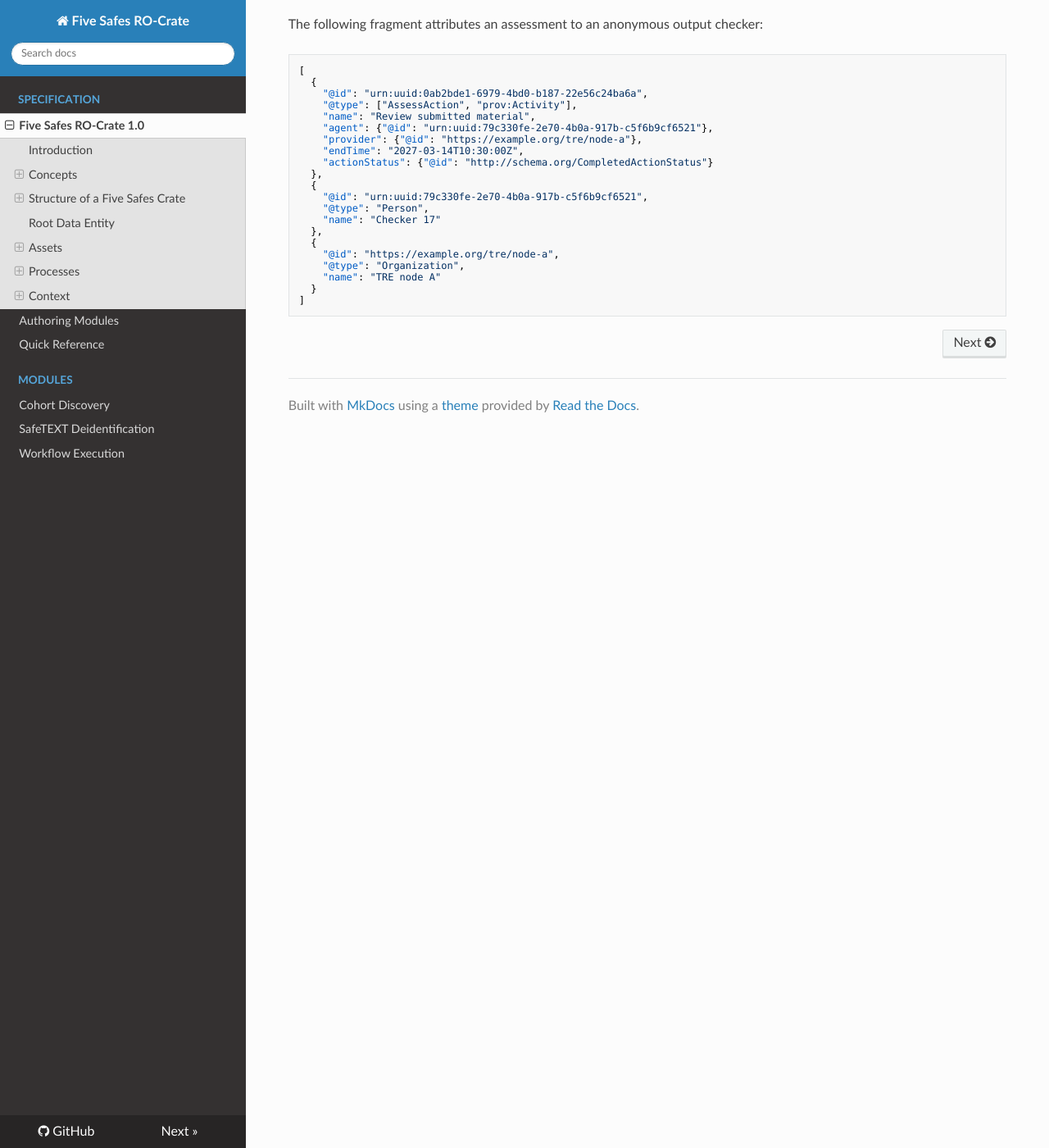
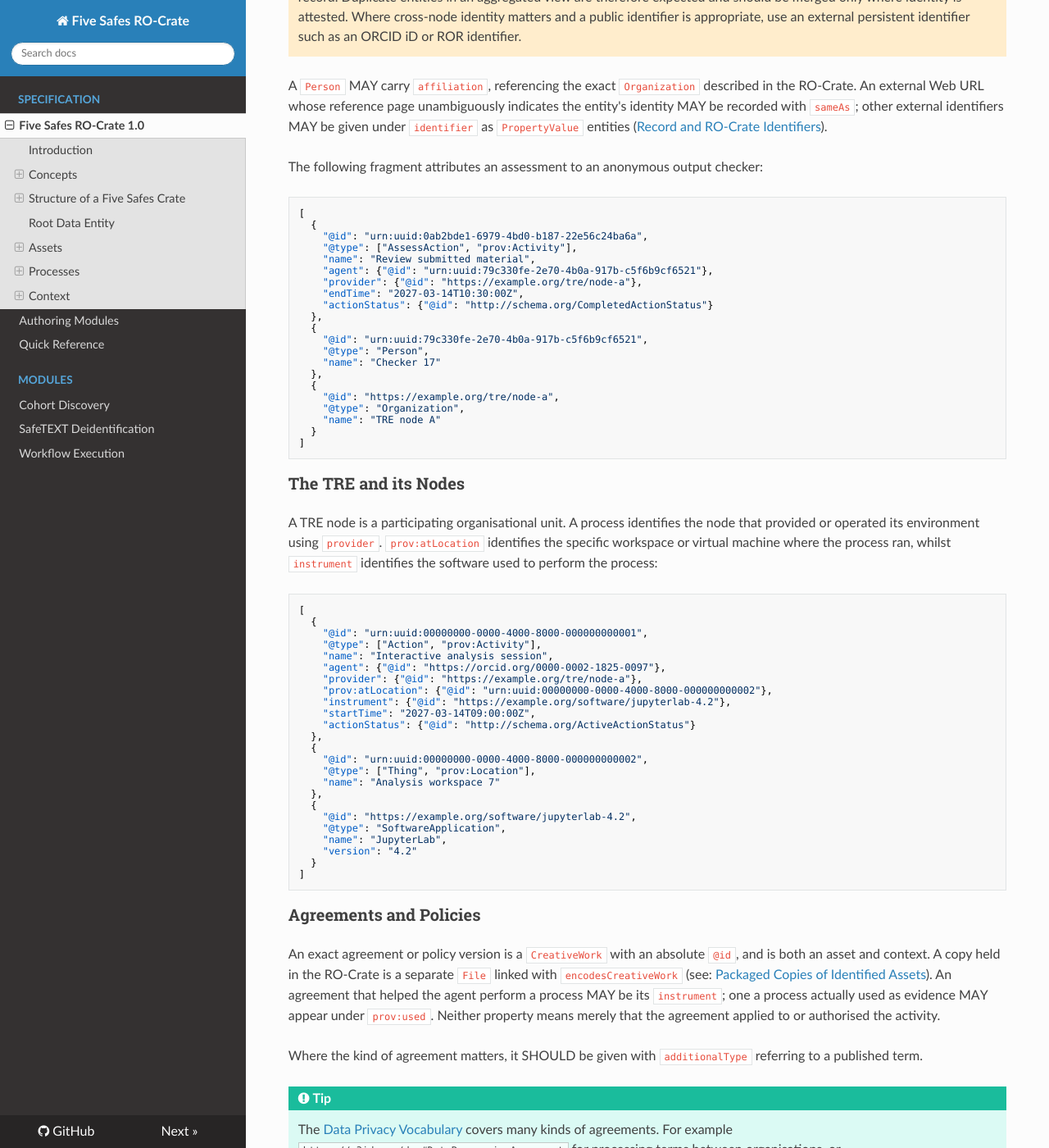
Before and after one commit to eScienceLab/Five-Safes-RO-Crate, an MkDocs documentation site: the page built from docs/index.md, in a window 1280 px wide and 1400 px high, scrolled down 17190 px. Shown: the whole window at 82% size. Built offline with MkDocs 1.6.1, drawn with Linux system fonts in a browser that asks for light colours; nearby versions of some CDN libraries; some of the changed text lies outside the part shown.

Commit message:
docs: TRE, nodes, and agreements and policies

````diff
--- a/docs/index.md
+++ b/docs/index.md
@@ -274,6 +274,9 @@ outputs/count-v1.csv
     └── encodesCreativeWork
           └── https://tre72.example.org/activities/A123/assets/count/v1
 ```
+
+!!! tip "Why are there separate entities?"
+    The absolute IRI identifies the asset independently of the RO-Crate. The relative path identifies the copy carried inside this particular RO-Crate. For example, `https://example.org/reports/17` identifies a report, whilst `files/report.pdf` identifies the PDF copy included in the RO-Crate. Keeping these separate allows the same asset to be packaged at different paths or in different formats without incorrectly treating each copy as a new asset version.
 
 A packaged file MUST use `encodesCreativeWork` for this relationship. A packaged directory MUST instead use `exampleOfWork`. In either case, the target MUST identify the exact asset version and MUST be typed as `CreativeWork` or one of its subtypes, such as `Dataset`. The core profile does not define an equivalent relationship for an asset that is not a CreativeWork.
 
@@ -648,3 +651,75 @@ The following fragment attributes an assessment to an anonymous output checker:
   }
 ]
 ```
+
+### The TRE and its Nodes
+
+A TRE node is a participating organisational unit. A process identifies the node that provided or operated its environment using `provider`. `prov:atLocation` identifies the specific workspace or virtual machine where the process ran, whilst `instrument` identifies the software used to perform the process:
+
+```json
+[
+  {
+    "@id": "urn:uuid:00000000-0000-4000-8000-000000000001",
+    "@type": ["Action", "prov:Activity"],
+    "name": "Interactive analysis session",
+    "agent": {"@id": "https://orcid.org/0000-0002-1825-0097"},
+    "provider": {"@id": "https://example.org/tre/node-a"},
+    "prov:atLocation": {"@id": "urn:uuid:00000000-0000-4000-8000-000000000002"},
+    "instrument": {"@id": "https://example.org/software/jupyterlab-4.2"},
+    "startTime": "2027-03-14T09:00:00Z",
+    "actionStatus": {"@id": "http://schema.org/ActiveActionStatus"}
+  },
+  {
+    "@id": "urn:uuid:00000000-0000-4000-8000-000000000002",
+    "@type": ["Thing", "prov:Location"],
+    "name": "Analysis workspace 7"
+  },
+  {
+    "@id": "https://example.org/software/jupyterlab-4.2",
+    "@type": "SoftwareApplication",
+    "name": "JupyterLab",
+    "version": "4.2"
+  }
+]
+```
+
+### Agreements and Policies
+
+An exact agreement or policy version is a `CreativeWork` with an absolute `@id`, and is both an asset and context. A copy held in the RO-Crate is a separate `File` linked with `encodesCreativeWork` (see: [Packaged Copies of Identified Assets](#packaged-copies-of-identified-assets)). An agreement that helped the agent perform a process MAY be its `instrument`; one a process actually used as evidence MAY appear under `prov:used`. Neither property means merely that the agreement applied to or authorised the activity.
+
+Where the kind of agreement matters, it SHOULD be given with `additionalType` referring to a published term.
+
+!!! tip
+    The [Data Privacy Vocabulary](https://w3id.org/dpv) covers many kinds of agreements. For example `https://w3id.org/dpv#DataProcessingAgreement` for processing terms between organisations, or `https://w3id.org/dpv#StatisticalConfidentialityAgreement` for disclosure-control.
+
+### Credentials
+
+Training and qualifications relevant to access are `EducationalOccupationalCredential `entities referenced from the person with `hasCredential`. This identifies the exact credential awarded to that person.
+
+When the credential has exactly one continuous validity period with the start and endpoints known, it SHOULD carry exactly one `dct:valid` value as a closed interval in `start/end` form, with the start and endpoints as `YYYY-MM-DD` dates or both as [RFC 3339](https://www.rfc-editor.org/rfc/rfc3339) date-times with time zones, and the start not later than the end.
+
+A producer MUST NOT infer a missing endpoint, and `dct:valid` MUST be omitted where only a start or endpoints is known.
+
+!!! note
+    An interval with a start and endpoint is the only form that can establish validity at a time.
+
+```json
+[
+  {
+    "@id": "urn:uuid:79c330fe-2e70-4b0a-917b-c5f6b9cf6521",
+    "@type": "Person",
+    "hasCredential": {
+      "@id": "urn:uuid:9d721e23-78c2-4bdd-b96a-a3ef090662f0"
+    }
+  },
+  {
+    "@id": "urn:uuid:9d721e23-78c2-4bdd-b96a-a3ef090662f0",
+    "@type": "EducationalOccupationalCredential",
+    "name": "TRE researcher accreditation",
+    "dct:valid": "2027-01-01/2027-12-31"
+  }
+]
+```
+
+!!! warning
+    `hasCredential` and `EducationalOccupationalCredential` are newer `schema.org` terms and may change with implementation feedback and adoption.
````
